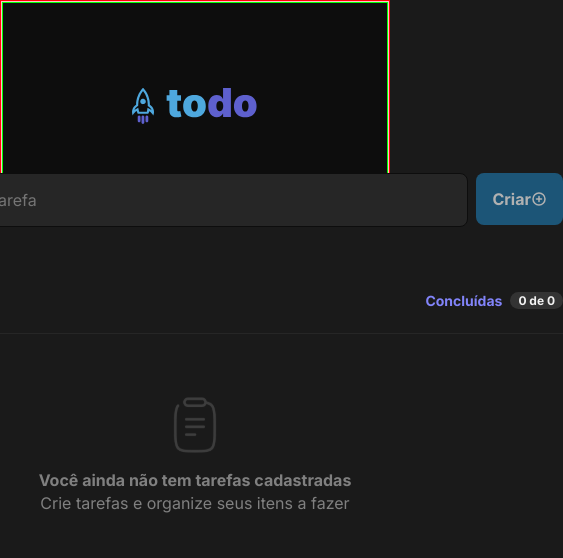
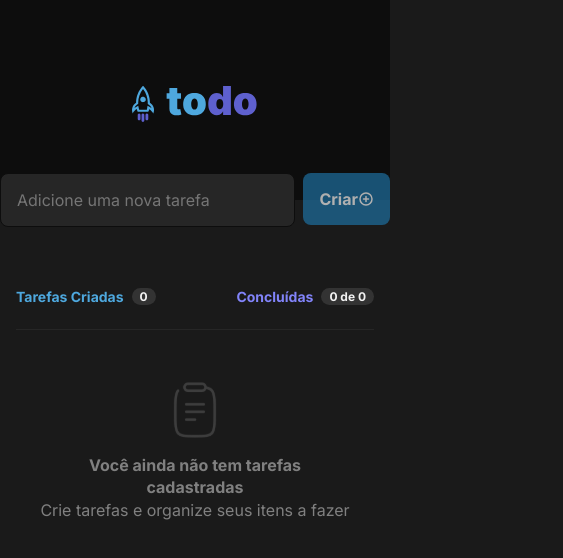
Before and after one commit to pedrofpaiva/react-to-do-app, a React (Vite) app: page / in a window 390 px wide. Shown: the top 558 px of the page, 563 px wide, since content can reach past the window. Built offline with nearby package versions, Linux system fonts and the light colour scheme.

Commit message:
fix: form's responsiveness

```diff
--- a/src/components/NewTaskInput.module.css
+++ b/src/components/NewTaskInput.module.css
@@ -2,7 +2,8 @@
   display: flex;
   flex-direction: row;
   gap: 8px;
-  width: 736px;
+  max-width: 736px;
+  width: 100%;
   position: absolute;
   top: 173px;
 }
--- a/src/components/TaskComponent.module.css
+++ b/src/components/TaskComponent.module.css
@@ -1,69 +1,45 @@
 .container {
+  align-items: center;
   display: flex;
+  flex-direction: column;
+  margin-top: 88px;
+  padding: 0 16px 0 16px;
+  width: 100%;
+  }
+
+  .counter {
   align-items: center;
+  background: var(--gray-400);
+  border-radius: 999px;
+  color: var(--gary-200);
+  display: flex;
   flex-direction: column;
-  width: 100%;
-  margin-top: 88px;
+  font-size: 12px;
+  font-weight: 700;
+  justify-content: center;
+  line-height: 1px;
+  padding: 2px 8px;
+  }
 
+  .createdTask {
+  color: var(--blue);
+  font-size: 14px;
+  font-weight: 700;
+  line-height: 17px;
+  }
+
+  .done {
+  color: var(--purple);
+  font-size: 14px;
+  font-weight: 700;
+  line-height: 17px;
   }
 
   .header {
-  width: 736px;
   display: flex;
   justify-content: space-between;
-}
-
-.titleWrapper {
-  display: flex;
-  gap: 8px;
-  margin-bottom: 1.5rem;
-}
-
-.createdTask {
-  font-weight: 700;
-  font-size: 14px;
-  line-height: 17px;
-  color: var(--blue);
-}
-
-.done {
-  font-weight: 700;
-  font-size: 14px;
-  line-height: 17px;
-  color: var(--purple);
-}
-
-.counter {
-  display: flex;
-  flex-direction: column;
-  justify-content: center;
-  align-items: center;
-  padding: 2px 8px;
-  font-weight: 700;
-  font-size: 12px;
-  line-height: 1px;
-  color: var(--gary-200);
-  background: var(--gray-400);
-  border-radius: 999px;
-}
-
-.tasksContainer {
-  display: flex;
-  flex-direction: column;
-  justify-content: center;
-  align-items: center;
-  padding: 64px 24px;
-  gap: 16px;
-  width: 736px;
-  height: 244px;
-  border-top: 1px solid var(--gray-500);
-}
-
-.noTaksMessage {
-  font-size: 16px;
-  line-height: 22.4px;
-  color: var(--gray-300);
-  text-align: center
+  max-width: 736px;
+  width: 100%;
   }
 
   .messageContainer{
@@ -71,34 +47,60 @@
   flex-direction: column;
   }
 
+  .noTaskMessage {
+  color: var(--gray-300);
+  font-size: 16px;
+  line-height: 22.4px;
+  text-align: center
+  }
+
+  .taskContent {
+  align-items: flex-start;
+  display: flex;
+  flex-direction: row;
+  gap: 12px;
+  padding: 1rem;
+  width: 100%;
+  }
+
+  .taskContent p {
+  line-height: 19.6px;
+  }
+
   .taskElement {
-  display: flex;
   align-items: center;
+  background-color: var(--gray-500);
   border: 1px solid var(--gray-400);
   border-radius: 8px;
+  display: flex;
+  height: 72px;
+  margin-bottom: 12px;
+  max-width: 736px;
   padding: 1rem;
   width: calc(100% - 16px);
-  max-width: 736px;
-  height: 72px;
-  background-color: var(--gray-500);
-  margin-bottom: 12px;
   }
 
   .taskElement button {
   cursor: pointer;
   }
 
-.checkBox {
-  color: var(--blue);
-  width: 18px;
-  top: 4px;
-  left: 4px;
-  width: 20px;
-  background: transparent;
+  .tasksContainer {
+  align-items: center;
+  border-top: 1px solid var(--gray-500);
+  display: flex;
+  flex-direction: column;
+  gap: 16px;
+  height: 244px;
+  justify-content: center;
+  max-width: 736px;
+  padding: 64px 24px;
+  width: 100%;
   }
 
-.checkBox :hover {
-  color: var(--blue-dark);
+  .titleWrapper {
+  display: flex;
+  gap: 8px;
+  margin-bottom: 1.5rem;
   }
 
   .trashButton {
@@ -111,22 +113,16 @@
   color: #E25858;
   }
 
-.taskContent {
-  display: flex;
-  flex-direction: row;
-  align-items: flex-start;
-  gap: 12px;
-  width: 100%;
-  padding: 1rem;
+  .checkBox {
+  background: transparent;
+  color: var(--blue);
+  left: 4px;
+  top: 4px;
+  width: 20px;
   }
 
-.taskContent p {
-  line-height: 19.6px;
-}
-
-.checkedText {
-  color: var(--gray-300);
-  text-decoration-line: line-through;
+  .checkBox :hover {
+  color: var(--blue-dark);
   }
 
   .checkCircle {
--- a/src/components/TodoList.tsx
+++ b/src/components/TodoList.tsx
@@ -59,10 +59,10 @@ console.log('tasks', tasks)
         <section className={styles.tasksContainer}>
           <img src={todoListIcon} />
           <div className={styles.messageContainer}>
-            <strong className={styles.noTaksMessage}>
+            <strong className={styles.noTaskMessage}>
               Você ainda não tem tarefas cadastradas
             </strong>
-            <span className={styles.noTaksMessage}>
+            <span className={styles.noTaskMessage}>
               Crie tarefas e organize seus itens a fazer
             </span>
           </div>
--- a/src/components/Topbar.module.css
+++ b/src/components/Topbar.module.css
@@ -4,19 +4,18 @@
   width: 100%;
   display: flex;
   justify-content: center;
-  border: 1px solid red
 }
+
 .content {
   width: 100%;
   max-width: 1016px;
-  border: 1px solid pink
-
 }
 
 .topBar img {
   width: 7.85rem;
   height: 3rem
 }
+
 .topBar {
   background-color: var(--gray-700);
   display: flex;
@@ -24,5 +23,4 @@
   justify-content: center;
   height: 200px;
   width: 100%;
-  border: 1px solid lime
 }
```
Lines whose indentation alone changed are shown as unchanged.
